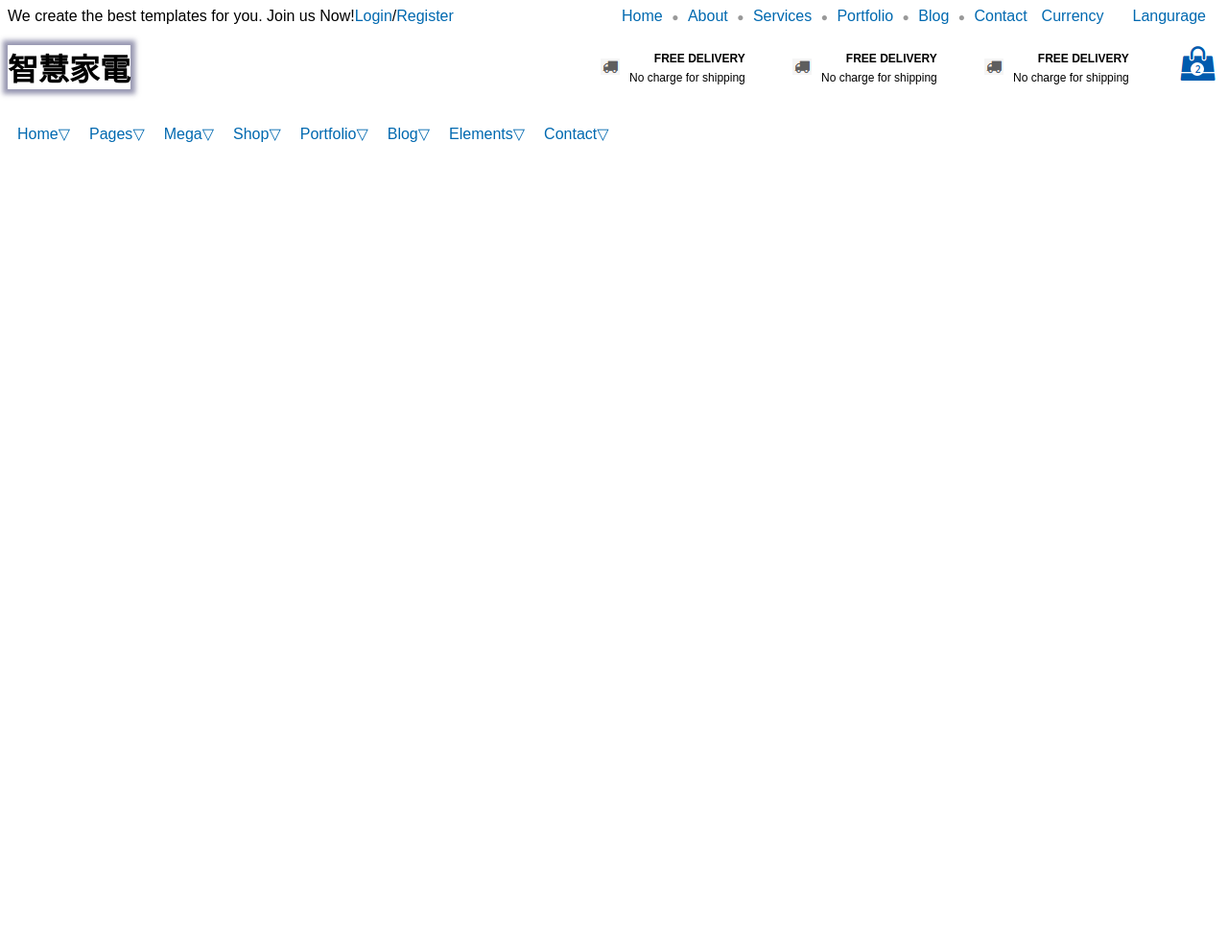
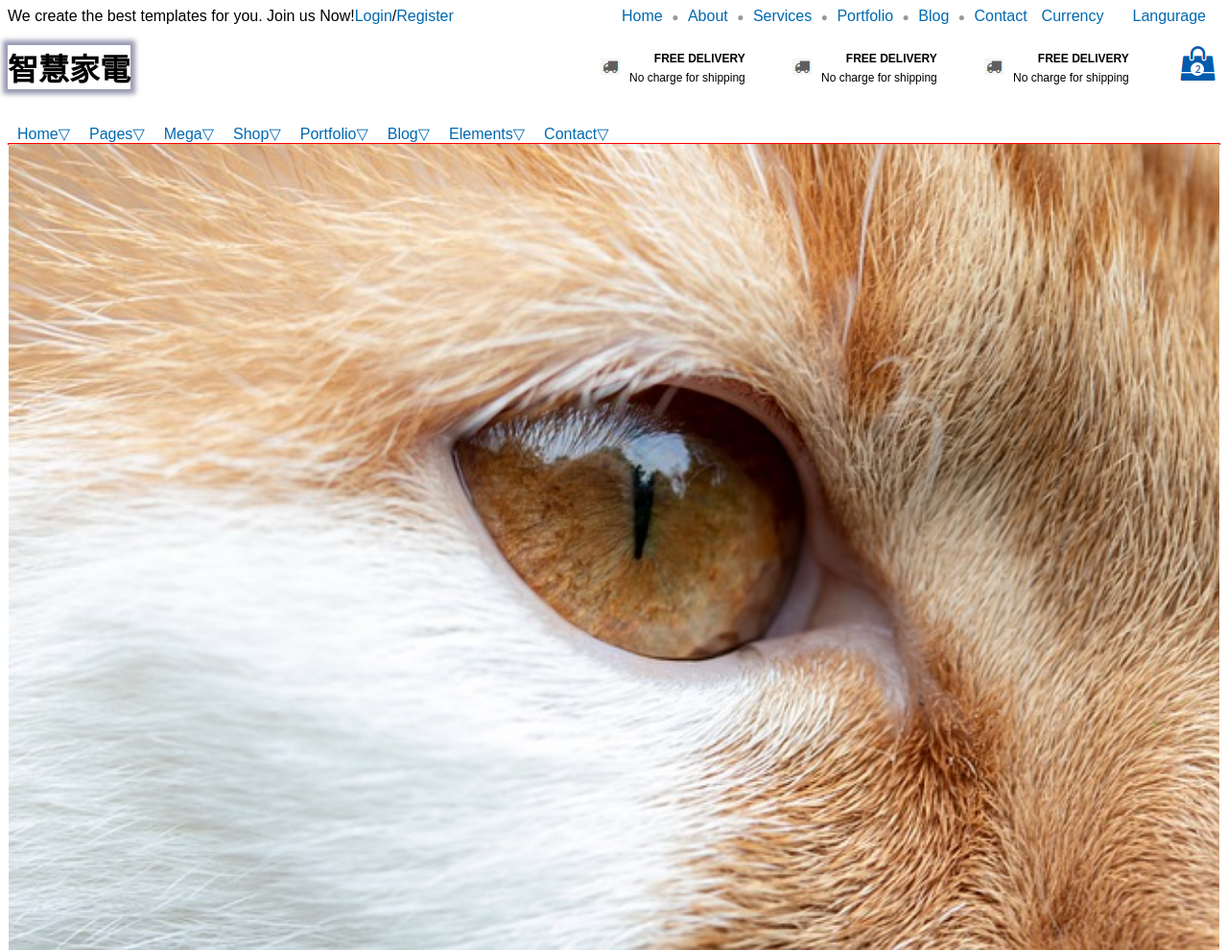
Before and after one commit to LeoWeng/Seminar-in-Web, a plain HTML site: page index.html in a window 1280 px wide. Shown: the whole page at 96% size. Before the commit the page ends 800 px from the top, so only its background shows below. Drawn offline with Linux system fonts and the light colour scheme.

Commit message:
banner 製作開始
1. 使用 forder: relative + child: absolute 將圖片位置重疊。
2. 注意： 前面如果已經使用過 folat 方法 可能會跑版，請在 class 加入 clear:both

```diff
--- a/css/mystyle.css
+++ b/css/mystyle.css
@@ -223,3 +223,15 @@ nav>ul>li>ul>li>ul>li:hover{
 nav>ul>li>ul>li>ul>li:hover a{
     color: #fff;
 }
+
+.banner{
+    border: 1px solid red;
+    position: relative;
+}
+
+.banner img{
+    position: absolute;
+    width: 100%;
+    top: 0;
+    left: 0;
+}
--- a/index.html
+++ b/index.html
@@ -115,7 +115,12 @@
             </ul>
         </nav>
     </header>
-    <div class="banner"></div>
+    <div class="clear"></div>
+    <div class="banner">
+        <img src="./image/a001.jpg" alt="">
+        <img src="./image/a002.jpg" alt="">
+        <img src="./image/a003.jpg" alt="">
+    </div>
     <div>
 
     </div>
```
